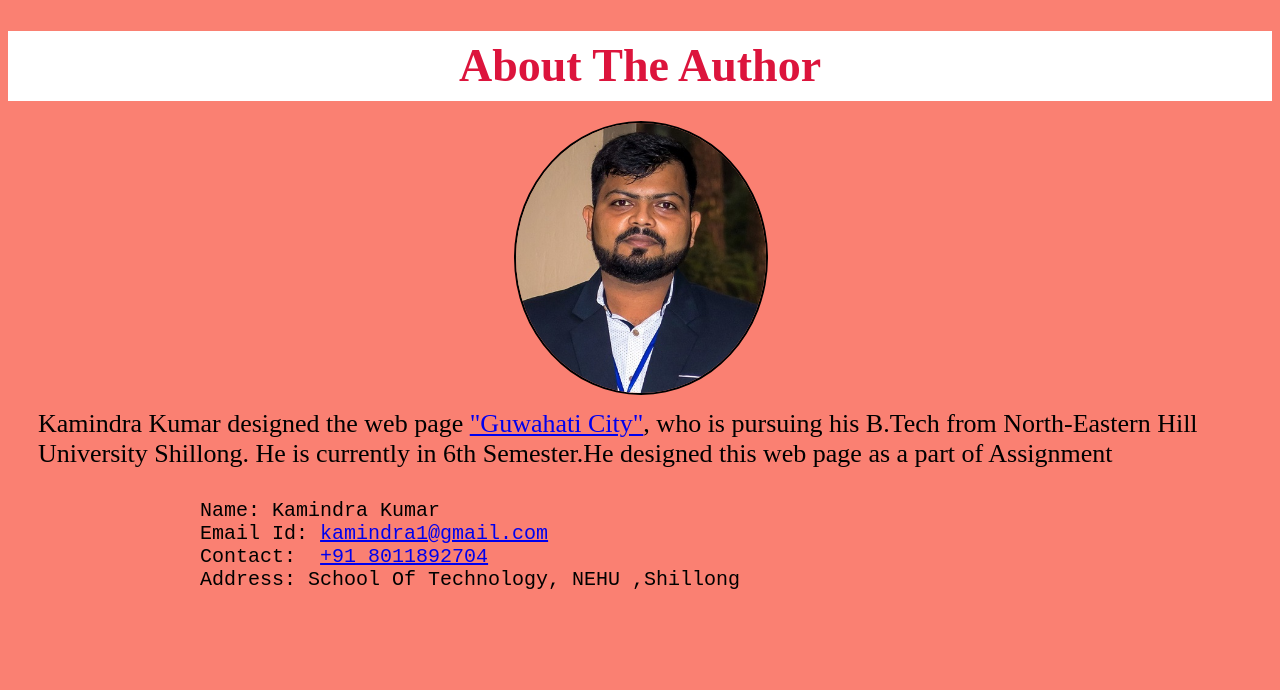
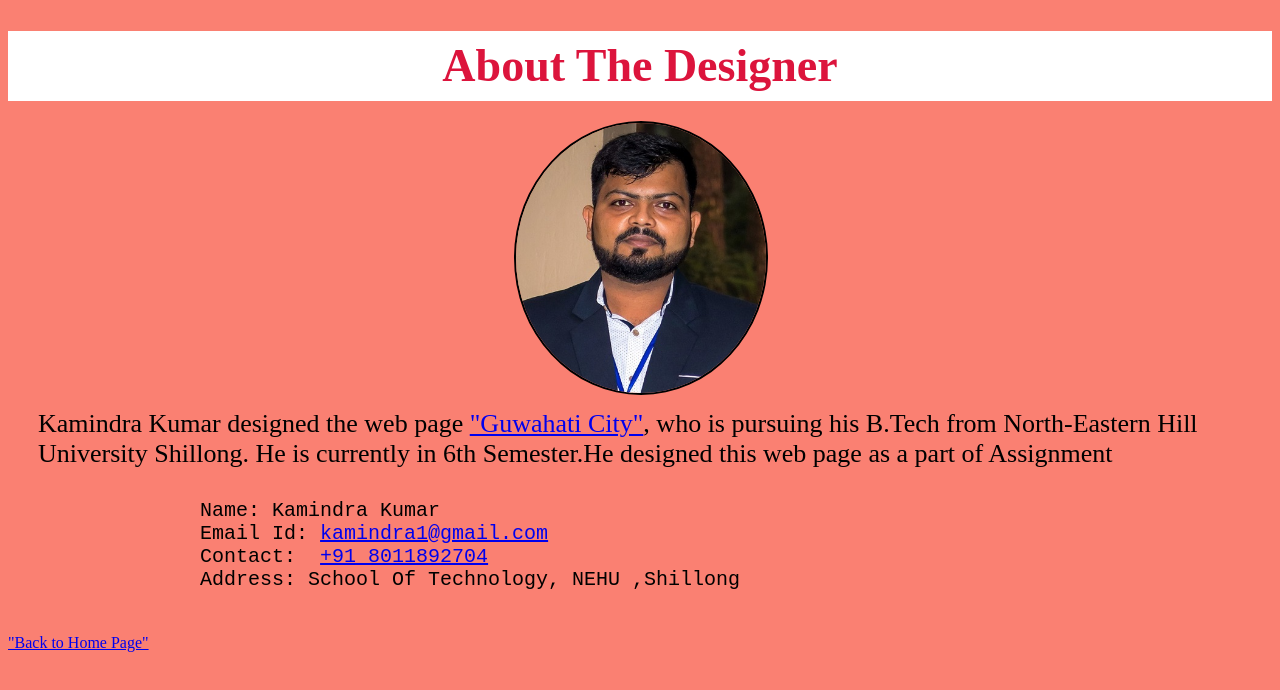
Before and after one commit to kamindra/Web-Technology, a plain HTML site: page css/profile.html in a window 1280 px wide. Drawn offline with Linux system fonts and the light colour scheme.

Commit message:
Update profile.html

```diff
--- a/css/profile.html
+++ b/css/profile.html
@@ -1,12 +1,12 @@
 <!DOCTYPE html>
 <html>
 <head>
-	<title>Author Profile</title>
+	<title>Contact</title>
 	<link href="author_style.css" rel="stylesheet">
 </head>
 <body>
 	<header id="name">
-		<h1>About The Author</h1>
+		<h1>About The Designer</h1>
 	</header><!-- /header -->
 	<div>
 		<span><img src="images/author.jpg" alt="" class="photo"></span>
@@ -19,6 +19,7 @@
 		Contact:  <a href="te:801892704">+91 8011892704</a>
 		Address: School Of Technology, NEHU ,Shillong
 		</pre>
+		<div id="back"><a href="https://kamindra.github.io/Web-Technology/">"Back to Home Page"</a></div>
 	</div>
 </body>
 </html>
```
